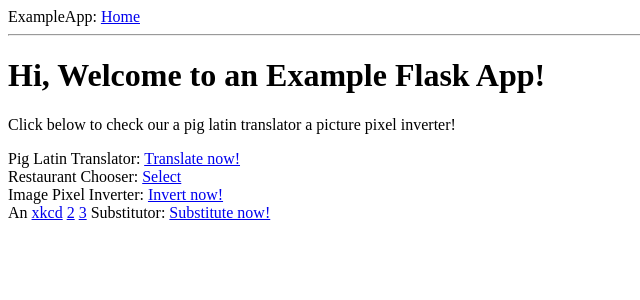
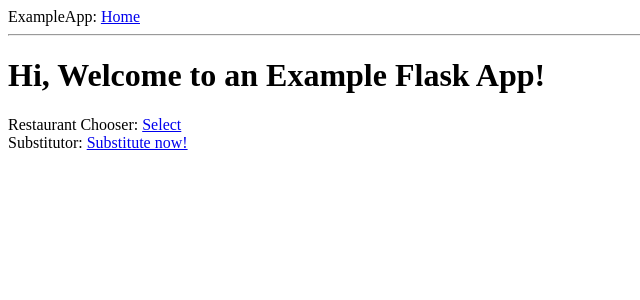
Before and after one commit to jbecker7/Claremont-Chooser, a Flask app: page / in a window 1280 px wide. Shown: the top 300 px of the page, without its empty margins (0-640 px from the left). Run offline with Flask 2, Linux system fonts and the light colour scheme.

Commit message:
Update index.html

```diff
--- a/app/templates/index.html
+++ b/app/templates/index.html
@@ -2,11 +2,6 @@
 
 {% block content %}
     <h1>Hi, Welcome to an Example Flask App!</h1>
-    <div><p>Click below to check our a pig latin translator
-        a picture pixel inverter!</p></div>
-    <div>Pig Latin Translator: <a href="/text">Translate now!</a></div>
     <div>Restaurant Chooser: <a href="/selector">Select</a></div>
-    <div>Image Pixel Inverter: <a href="/image">Invert now!</a></div>
-    <div>An <a href="https://xkcd.com/1288/">xkcd</a> <a href="https://xkcd.com/1625/">2</a> <a href="https://xkcd.com/1679/">3</a>
-           Substitutor: <a href="/subs">Substitute now!</a></div>
+    Substitutor: <a href="/subs">Substitute now!</a></div>
 {% endblock %}
```
